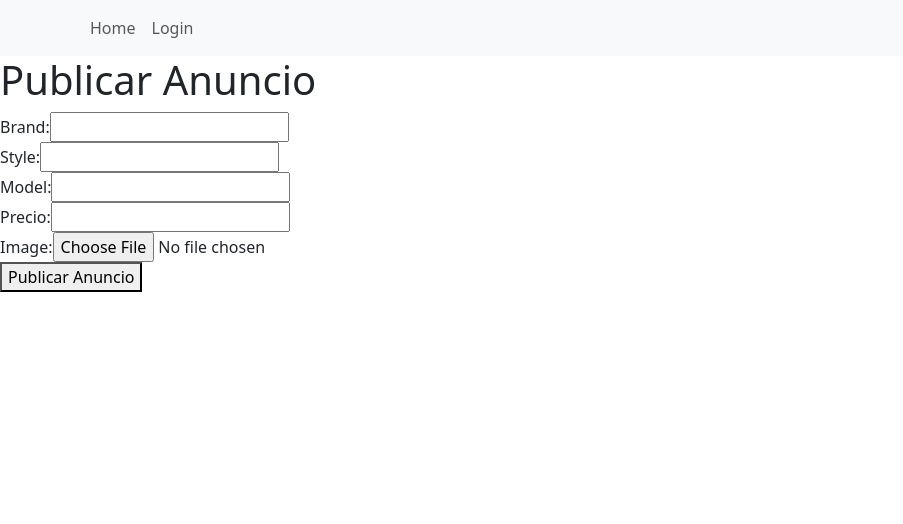
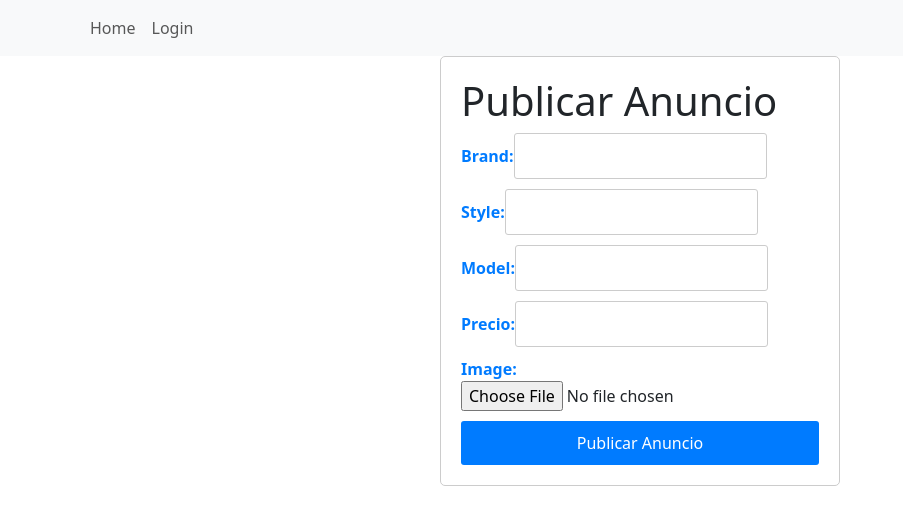
Before and after one commit to BrayanSO/CarLot, a React (Create React App) app: page /CarForm in a window 1280 px wide. Shown: the top 524 px of the page, without its empty margins (0-903 px from the left). Built offline with nearby package versions, Linux system fonts and the light colour scheme.

Commit message:
Rdy Form

```diff
--- a/src/Styles/CarFstyle.css
+++ b/src/Styles/CarFstyle.css
@@ -1,22 +1,44 @@
-/* styles.css o tu archivo de estilos personalizado */
+/* styles.css */
 
-.car-list-container {
-  max-width: 600px;
+.car-form-container {
+  max-width: 400px;
   margin: 0 auto;
   padding: 20px;
+  border: 1px solid #ccc;
+  border-radius: 5px;
+  background-color: #fff;
 }
 
-.car-card {
-  border: 1px solid #ddd; /* Borde para separar los elementos */
-  padding: 10px;
-  margin-bottom: 10px; /* Margen inferior para separar los elementos */
+.car-form {
+  display: flex;
+  flex-direction: column;
 }
 
-.car-card img {
-  max-width: 100%;
-  height: auto;
+.form-group {
+  margin-bottom: 10px;
 }
 
-.car-info {
-  margin-top: 10px; /* Espacio superior entre la imagen y la información */
+label {
+  font-weight: bold;
 }
+
+input[type="text"],
+input[type="number"] {
+  padding: 10px;
+  border: 1px solid #ccc;
+  border-radius: 3px;
+  font-size: 16px;
+}
+
+.submit-button {
+  background-color: #007bff;
+  color: #fff;
+  padding: 10px 20px;
+  border: none;
+  border-radius: 3px;
+  cursor: pointer;
+}
+
+.submit-button:hover {
+  background-color: #0056b3;
+}
--- /dev/null
+++ b/src/Styles/CarListSyle.css
@@ -0,0 +1,47 @@
+/* CarListStyle.css */
+
+.car-list-container {
+    max-width: 800px;
+    margin: 0 auto;
+    padding: 20px;
+    background-color: #f0f0f0;
+    border: 1px solid #ccc;
+    border-radius: 5px;
+  }
+
+  .car-list-container h1 {
+    font-size: 24px;
+    text-align: center;
+    margin-bottom: 20px;
+  }
+
+  .car-card {
+    background-color: #fff;
+    border: 1px solid #ddd;
+    margin-bottom: 20px;
+    padding: 20px;
+    border-radius: 5px;
+    box-shadow: 0px 2px 4px rgba(0, 0, 0, 0.1);
+  }
+
+  .car-card img {
+    max-width: 100%;
+    height: auto;
+  }
+
+  .car-info p {
+    margin-top: 10px;
+  }
+
+  button {
+    background-color: #d9534f;
+    color: #fff;
+    border: none;
+    padding: 5px 10px;
+    cursor: pointer;
+    border-radius: 3px;
+  }
+
+  button:hover {
+    background-color: #c9302c;
+  }
--- /dev/null
+++ b/src/Styles/LoginStyle.css
@@ -0,0 +1,31 @@
+/* LoginFormStyle.css */
+
+
+.login-form-container {
+  max-width: 400px;
+  margin: 0 auto;
+  padding: 20px;
+  border: 2px solid #007bff; /* Color del borde */
+  border-radius: 5px;
+  background-color: #f8f9fa; /* Color de fondo */
+}
+
+.login-form-container h2 {
+  text-align: center;
+  color: #2bff00; /* Color del título */
+}
+
+.form-group label {
+  color: #007bff; /* Color de las etiquetas de formulario */
+}
+
+.button-container {
+  text-align: center;
+  margin-top: 20px;
+}
+
+/* Cambiar el color del botón */
+.btn-primary {
+  background-color: #007bff;
+  border-color: #007bff;
+}
--- a/src/components/CarList.jsx
+++ b/src/components/CarList.jsx
@@ -1,5 +1,5 @@
 import React, { useState, useEffect } from 'react';
-import "../Styles/CarFstyle.css";
+import "../Styles/CarListSyle.css";
 
 const CarList = () => {
   const [cars, setCars] = useState([]);
--- a/src/components/Login.jsx
+++ b/src/components/Login.jsx
@@ -1,6 +1,7 @@
 import React, { useState } from 'react';
 import { Form, Button } from 'react-bootstrap';
 import { Link } from 'react-router-dom';
+import "../Styles/LoginStyle.css"
 
 const LoginForm = () => {
   const [loginData, setLoginData] = useState({
@@ -41,11 +42,11 @@ const LoginForm = () => {
 
 
   return (
-    <div>
+    <div className="login-form-container">
       <h2>Iniciar Sesión</h2>
       <Form onSubmit={handleSubmit}>
         <Form.Group controlId="email">
-          <Form.Label>email</Form.Label>
+          <Form.Label>Email</Form.Label>
           <Form.Control
             type="email"
             name="email"
@@ -56,7 +57,7 @@ const LoginForm = () => {
         </Form.Group>
 
         <Form.Group controlId="contraseña">
-          <Form.Label>password</Form.Label>
+          <Form.Label>Password</Form.Label>
           <Form.Control
             type="password"
             name="contraseña"
@@ -65,15 +66,18 @@ const LoginForm = () => {
             required
           />
         </Form.Group>
-        <Link to= "/CarForm">
-        <Button variant="primary" type="submit">
 
-          Iniciar Sesión
-        </Button>
-        </Link>
+        <div className="button-container">
+          <Link to="/CarForm">
+            <Button variant="primary" type="submit">
+              Iniciar Sesión
+            </Button>
+          </Link>
+        </div>
       </Form>
     </div>
   );
+
 };
 
 export default LoginForm;
```
